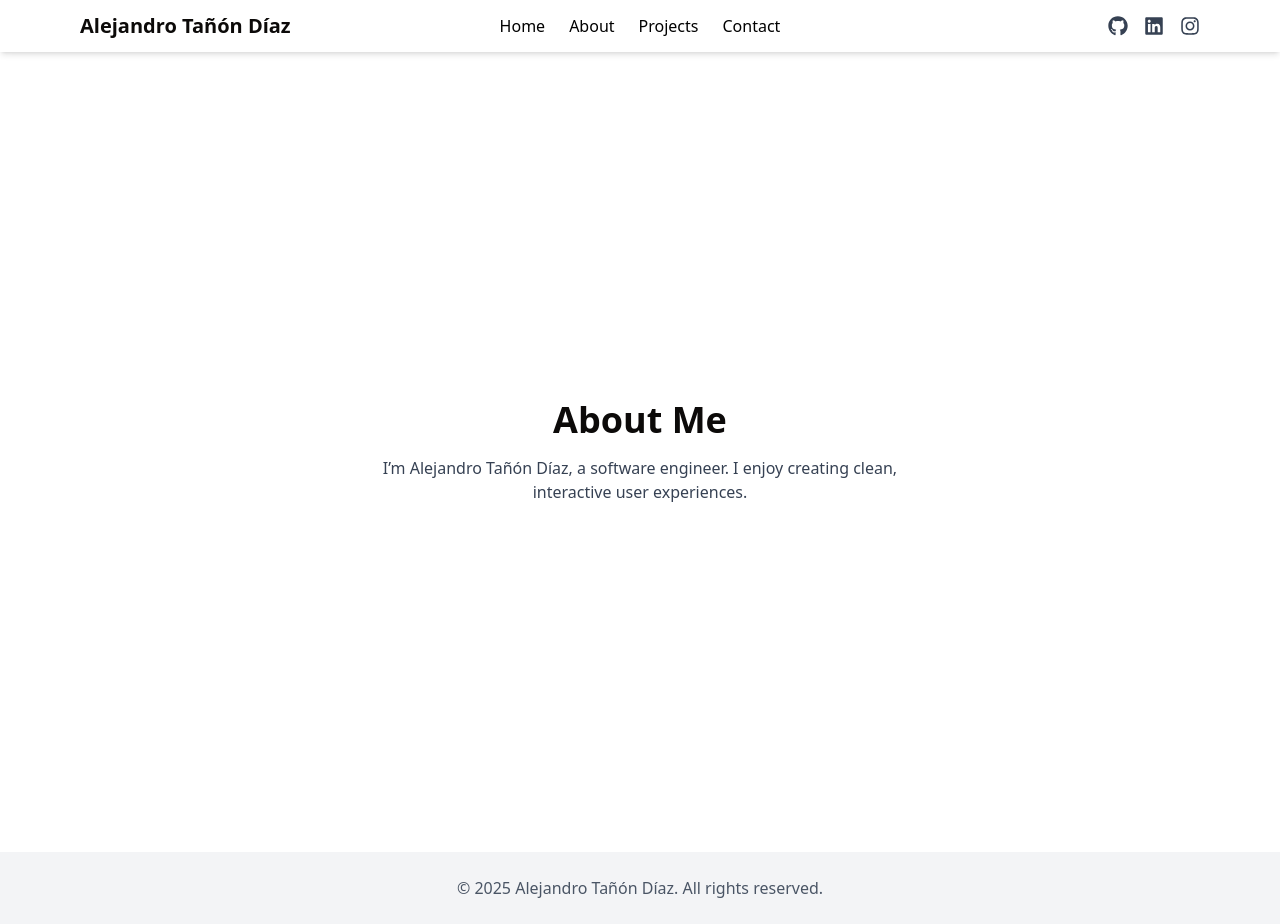
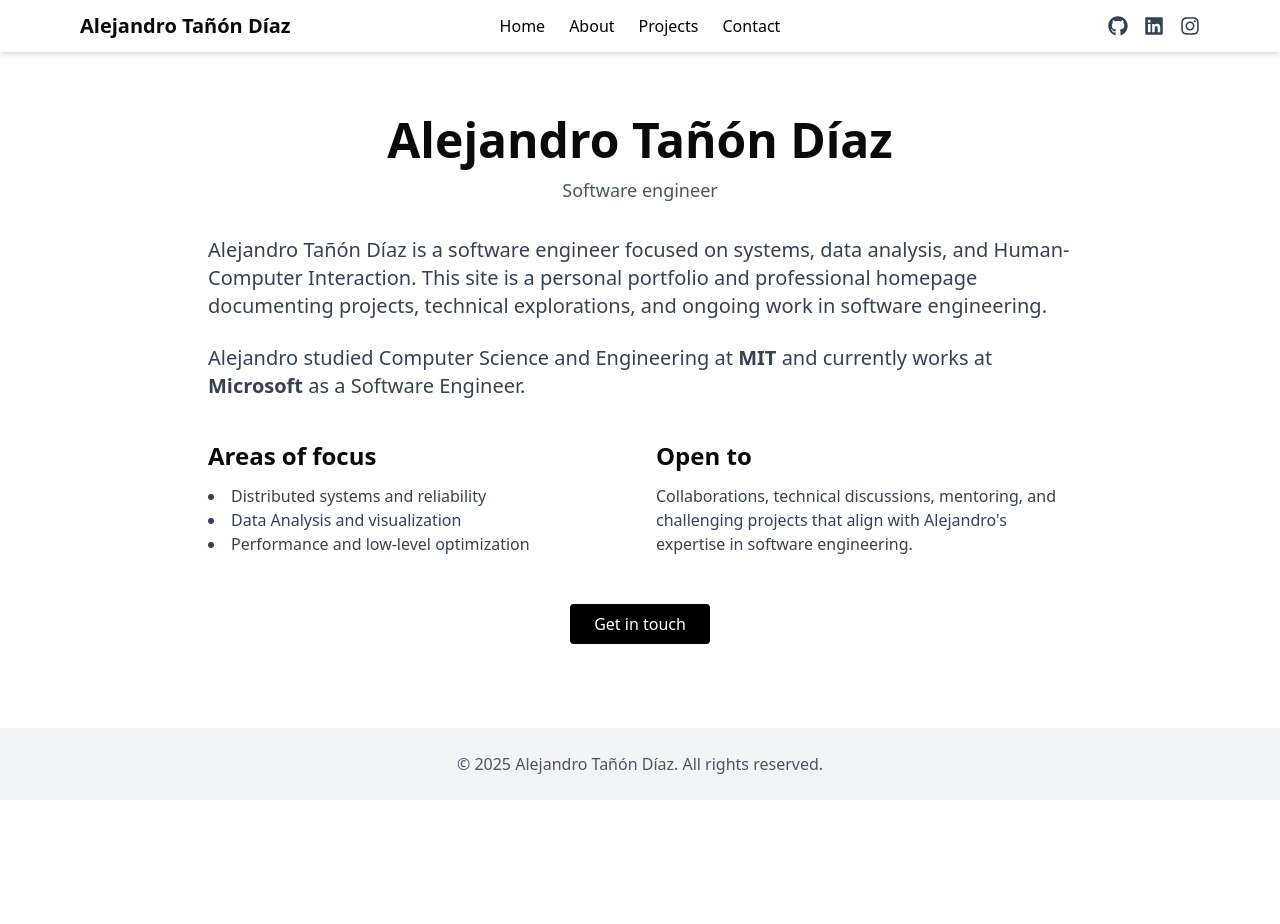
Before and after one commit to alejandrotanondiaz/my-website, a React (Vite) app: page /about in a window 1280 px wide. After the commit the page ends 800 px from the top, so only its background shows below. Built offline with nearby package versions, Linux system fonts and the light colour scheme.

Commit message:
Aded schema script, added about page and fixed social links

```diff
--- a/index.html
+++ b/index.html
@@ -1,6 +1,30 @@
 <!doctype html>
 <html lang="en">
   <head>
+    <script type="application/ld+json">
+        {
+          "@context": "https://schema.org",
+          "@type": "Person",
+          "@id": "https://alejandrotanondiaz.com/#alejandro-tanon-diaz",
+          "name": "Alejandro Tañón Díaz",
+          "alternateName": "Alejandro Tanon Diaz",
+          "url": "https://alejandrotanondiaz.com",
+          "description": "Software engineer focused on systems, machine learning, and computer vision.",
+          "jobTitle": "Software Engineer",
+          "sameAs": [
+            "https://www.linkedin.com/in/alejandrotanondiaz",
+            "https://www.instagram.com/alejandrotanondiaz"
+          ]
+          "alumniOf": {
+            "@type": "EducationalOrganization",
+            "name": "Massachusetts Institute of Technology"
+          },
+          "worksFor": {
+            "@type": "Organization",
+            "name": "Microsoft"
+          }
+        }
+</script>
     <meta charset="UTF-8" />
     <link rel="icon" type="image/png" href="/A-icon.png" />
     <meta name="viewport" content="width=device-width, initial-scale=1.0" />
--- a/src/components/Navbar.tsx
+++ b/src/components/Navbar.tsx
@@ -14,8 +14,8 @@ const Navbar: React.FC = () => {
 
   const socialLinks = [
     { icon: <FaGithub />, href: "https://github.com/alejandrotanondiaz", label: "GitHub" },
-    { icon: <FaLinkedin />, href: "https://www.linkedin.com/in/alejandrotanondiaz/", label: "LinkedIn" },
-    { icon: <FaInstagram />, href: "https://www.instagram.com/alejandrotanondiaz/", label: "Instagram" },
+    { icon: <FaLinkedin />, href: "https://www.linkedin.com/in/alejandrotanon", label: "LinkedIn" },
+    { icon: <FaInstagram />, href: "https://www.instagram.com/alejandrotanon", label: "Instagram" },
   ];
 
   return (
--- a/src/pages/About.tsx
+++ b/src/pages/About.tsx
@@ -1,11 +1,61 @@
+import React from "react";
+
 const About: React.FC = () => {
   return (
-    <section className="min-h-screen flex flex-col justify-center items-center text-center px-4 bg-white">
-      <h2 className="text-4xl font-bold mb-4">About Me</h2>
-      <p className="text-gray-700 max-w-xl">
-        I’m Alejandro Tañón Díaz, a software engineer.
-        I enjoy creating clean, interactive user experiences.
-      </p>
+    <section className="max-w-4xl mx-auto px-4 py-16">
+      <header className="text-center mb-8">
+        <h1 className="text-5xl font-bold">Alejandro Tañón Díaz</h1>
+        <p className="mt-3 text-lg text-gray-600">
+          Software engineer
+        </p>
+      </header>
+
+      <div className="space-y-6 text-gray-700">
+        <div className="text-lg md:text-xl">
+          <p>
+            Alejandro Tañón Díaz is a software engineer focused on systems,
+            data analysis, and Human-Computer Interaction. This site is a personal
+            portfolio and professional homepage documenting projects,
+            technical explorations, and ongoing work in software engineering.
+          </p>
+        </div>
+
+        <div className="text-lg md:text-xl">
+          <p>
+            Alejandro studied Computer Science and Engineering
+            at <strong>MIT</strong> and currently works at <strong>Microsoft</strong> as a Software Engineer.
+          </p>
+        </div>
+      </div>
+
+      <section className="mt-10 grid grid-cols-1 md:grid-cols-2 gap-8">
+        <div>
+          <h2 className="text-2xl font-semibold mb-3">Areas of focus</h2>
+          <ul className="list-disc list-inside text-gray-700">
+            <li>Distributed systems and reliability</li>
+            <li>Data Analysis and visualization</li>
+            <li>Performance and low-level optimization</li>
+          </ul>
+        </div>
+
+        <div>
+          <h2 className="text-2xl font-semibold mb-3">Open to</h2>
+          <p className="text-gray-700">
+            Collaborations, technical discussions, mentoring, and challenging
+            projects that align with Alejandro's expertise in software
+            engineering.
+          </p>
+        </div>
+      </section>
+
+      <footer className="text-center mt-12">
+        <a
+          href="/contact"
+          className="inline-block px-6 py-2 bg-black text-white rounded hover:opacity-95"
+        >
+          Get in touch
+        </a>
+      </footer>
     </section>
   );
 };
--- a/src/pages/Contact.tsx
+++ b/src/pages/Contact.tsx
@@ -32,7 +32,7 @@ const Contact: React.FC = () => {
         </a>
 
         <a
-          href="https://linkedin.com/in/alejandrotanondiaz"
+          href="https://linkedin.com/in/alejandrotanon"
           target="_blank"
           rel="noopener noreferrer"
           className="text-gray-700 hover:text-brand transition"
@@ -42,7 +42,7 @@ const Contact: React.FC = () => {
         </a>
 
         <a
-          href="https://www.instagram.com/alejandrotanondiaz/"
+          href="https://www.instagram.com/alejandrotanon"
           target="_blank"
           rel="noopener noreferrer"
           aria-label="Instagram"
```
